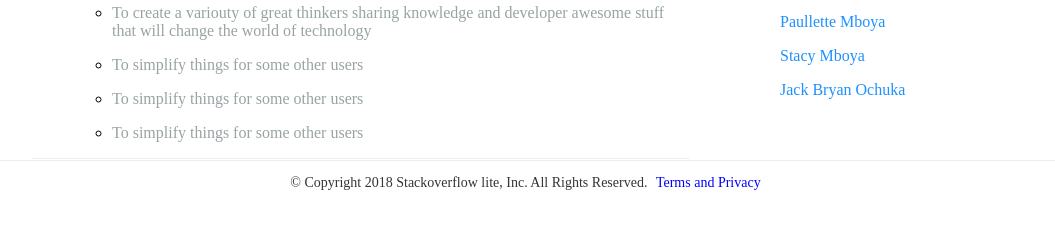
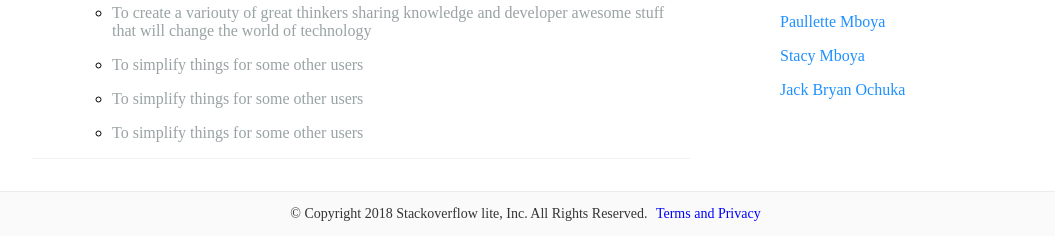
Before and after one commit to asheuh/stackoverflow-lite-client, a website built with webpack: page public/index.html in a window 1280 px wide. Shown: the part 564-800 px from the top of the page, without its empty margins (112-1167 px from the left). Built offline with nearby package versions, Linux system fonts and the light colour scheme.

```diff
--- a/public/static/css/style.css
+++ b/public/static/css/style.css
@@ -3,9 +3,10 @@
 }
 
 .my-footer {
-    position: relative;
+    position: fixed;
     left: 0;
     bottom: 0;
+    background-color: #FAFAFA;
     width: 100%;
     color: #343434;
     text-align: center;
```
